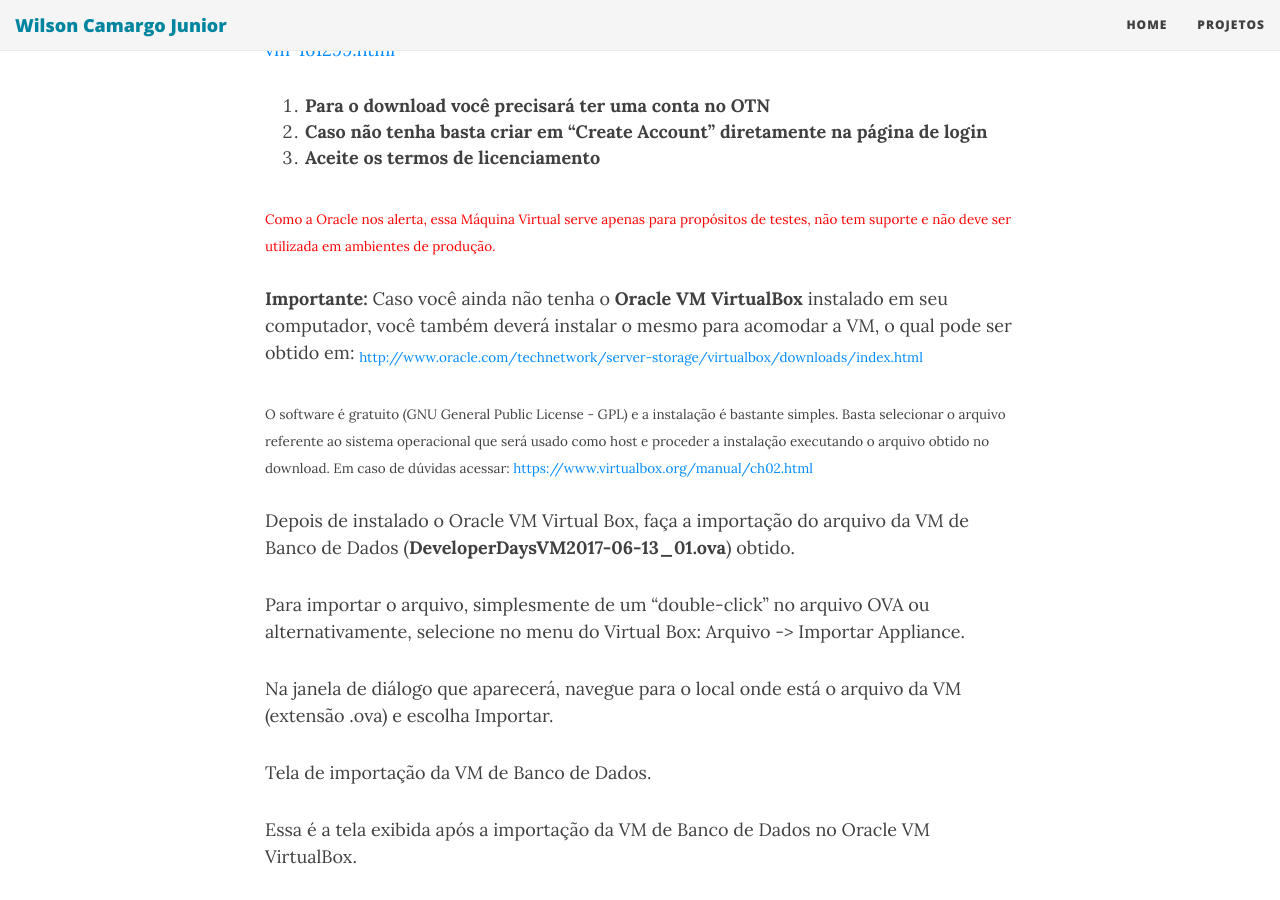
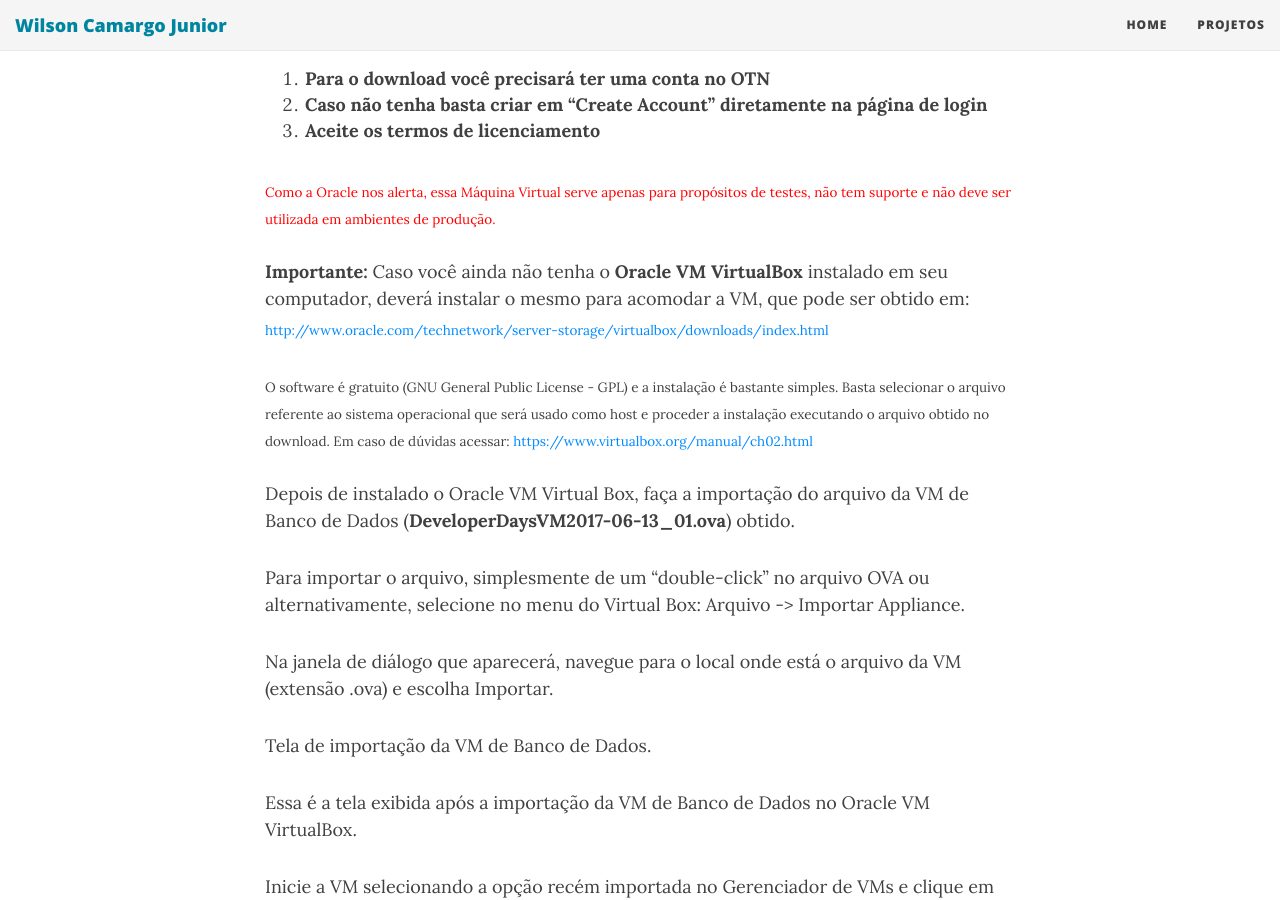
Before and after one commit to wilson-camargo-jr/teste, a Jekyll site: the page built from _posts/2018-06-17-ANN-ORE-P2.md, in a window 1280 px wide and 900 px high, scrolled down 1054 px. Built offline with Jekyll 4.4.1, drawn with Linux system fonts in a browser that asks for light colours; nearby versions of some CDN libraries.

Commit message:
Update 2018-06-17-ANN-ORE-P2.md

```diff
--- a/_posts/2018-06-17-ANN-ORE-P2.md
+++ b/_posts/2018-06-17-ANN-ORE-P2.md
@@ -14,7 +14,7 @@
 
 Essa VM está disponibilizada no website da Oracle e contém o Oracle Database Enterprise na versão 12.2.0.1 instalado no Oracle Linux 7 e mais algumas ferramentas interessantes, que não usaremos nesse tutorial, mas que certamente valem a pena ser conferidas em outro momento
 e deverá ser obtida em:
-<a href="http://www.oracle.com/technetwork/database/enterprise-edition/databaseappdev-vm-161299.html" target="_blank">http://www.oracle.com/technetwork/database/enterprise-edition/databaseappdev-vm-161299.html</a>
+<sub><a href="http://www.oracle.com/technetwork/database/enterprise-edition/databaseappdev-vm-161299.html" target="_blank">http://www.oracle.com/technetwork/database/enterprise-edition/databaseappdev-vm-161299.html</a></sub>
 
 1.	**Para o download você precisará ter uma conta no OTN**
 2.	**Caso não tenha basta criar em “Create Account” diretamente na página de login**
@@ -23,7 +23,7 @@
 <span style="color:red"><sub>Como a Oracle nos alerta, essa Máquina Virtual serve apenas para propósitos de testes, não tem suporte e não deve ser utilizada em ambientes de produção.</sub></span>
 
 **Importante:**
-Caso você ainda não tenha o **Oracle VM VirtualBox** instalado em seu computador, você também deverá instalar o mesmo para acomodar a VM, o qual pode ser obtido em:
+Caso você ainda não tenha o **Oracle VM VirtualBox** instalado em seu computador, deverá instalar o mesmo para acomodar a VM, que pode ser obtido em:
 <sub>
 [http://www.oracle.com/technetwork/server-storage/virtualbox/downloads/index.html](http://www.oracle.com/technetwork/server-storage/virtualbox/downloads/index.html)
 </sub>
```
